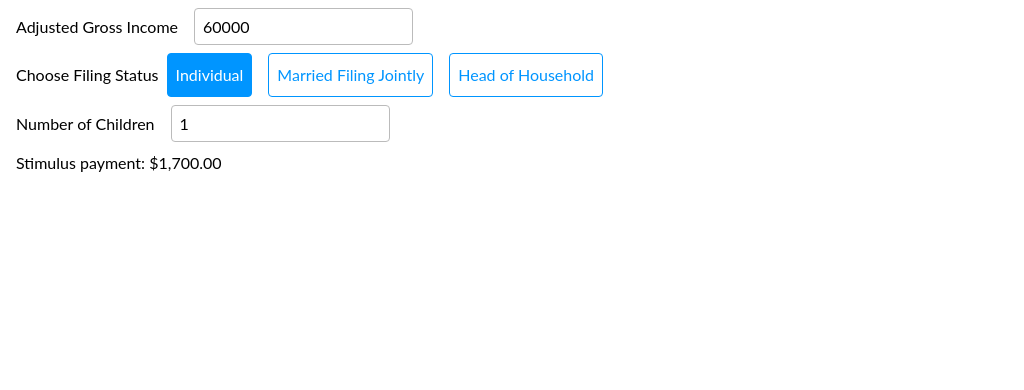
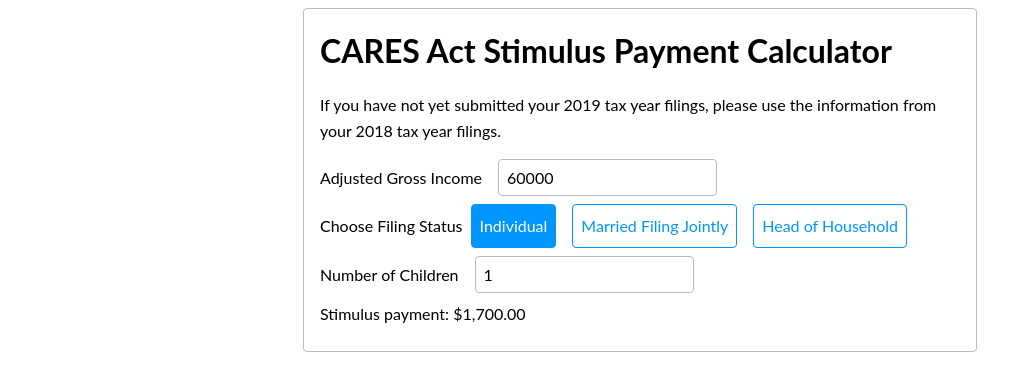
Before and after one commit to TaxFoundation/cares-act-calculator, a React (Create React App) app: page / in a window 1280 px wide. Shown: the top 390 px of the page, without its empty margins (0-1024 px from the left). Built offline with nearby package versions, Linux system fonts and the light colour scheme.

Commit message:
Allow $ and , in inputs

```diff
--- a/src/App.tsx
+++ b/src/App.tsx
@@ -28,25 +28,43 @@ const GlobalStyle = createGlobalStyle`
   }
 `;
 
+const Container = styled.div`
+  border: 1px solid ${props => props.theme.borderColor};
+  border-radius: ${props => props.theme.borderRadius};
+  margin: 0 auto;
+  max-width: 674px;
+  padding: 1rem;
+`;
+
+const Heading = styled.h1`
+  margin: 0;
+`;
+
 const Section = styled.div`
   display: block;
-  margin: 0.5rem;
+  margin: 0.5rem 0;
 `;
 
 function App() {
   const [filingStatus, setFilingStatus] = useState<keyof statuses>(
     "individual"
   );
-  const [children, setChildren] = useState<number>(1);
-  const [AGI, setAGI] = useState<number>(60000);
-
+  const [children, setChildren] = useState<string>("1");
+  const [AGI, setAGI] = useState<string>("60000");
+  console.log(AGI, AGI.replace(/[$,]/g, ""));
   return (
     <ThemeProvider theme={Theme}>
       <GlobalStyle />
+      <Container>
+        <Heading>CARES Act Stimulus Payment Calculator</Heading>
+        <p>
+          If you have not yet submitted your 2019 tax year filings, please use
+          the information from your 2018 tax year filings.
+        </p>
         <Section>
           <NumericInput
             id="agi"
-          value={Number(AGI).toString()}
+            value={AGI}
             label="Adjusted Gross Income"
             update={setAGI}
           />
@@ -69,7 +87,7 @@ function App() {
         <Section>
           <NumericInput
             id="children"
-          value={Number(children).toString()}
+            value={children}
             label="Number of Children"
             update={setChildren}
           />
@@ -78,10 +96,11 @@ function App() {
           Stimulus payment:{" "}
           {calculate(
             filingStatus,
-          children ? +children : 0,
-          AGI ? +AGI : 0
+            children ? +children.replace(/[$,]/g, "") : 0,
+            AGI ? +AGI.replace(/[$,]/g, "") : 0
           ).toLocaleString("en-US", { style: "currency", currency: "USD" })}
         </Section>
+      </Container>
     </ThemeProvider>
   );
 }
--- a/src/components/NumericInput.tsx
+++ b/src/components/NumericInput.tsx
@@ -24,7 +24,7 @@ type props = {
   id: string;
   label: string;
   value: string;
-  update: (event: number) => void;
+  update: (event: string) => void;
 };
 
 const NumericInput: React.FC<props> = ({ id, value, label, update }) => {
@@ -32,11 +32,12 @@ const NumericInput: React.FC<props> = ({ id, value, label, update }) => {
     <>
       <StyledLabel htmlFor={id}>{label}</StyledLabel>
       <StyledInput
+        type="text"
         inputMode="numeric"
         pattern="[0-9]*"
         id={id}
         value={value}
-        onChange={e => update(+e.target.value)}
+        onChange={e => update(e.target.value)}
       />
     </>
   );
```
Lines whose indentation alone changed are shown as unchanged.
